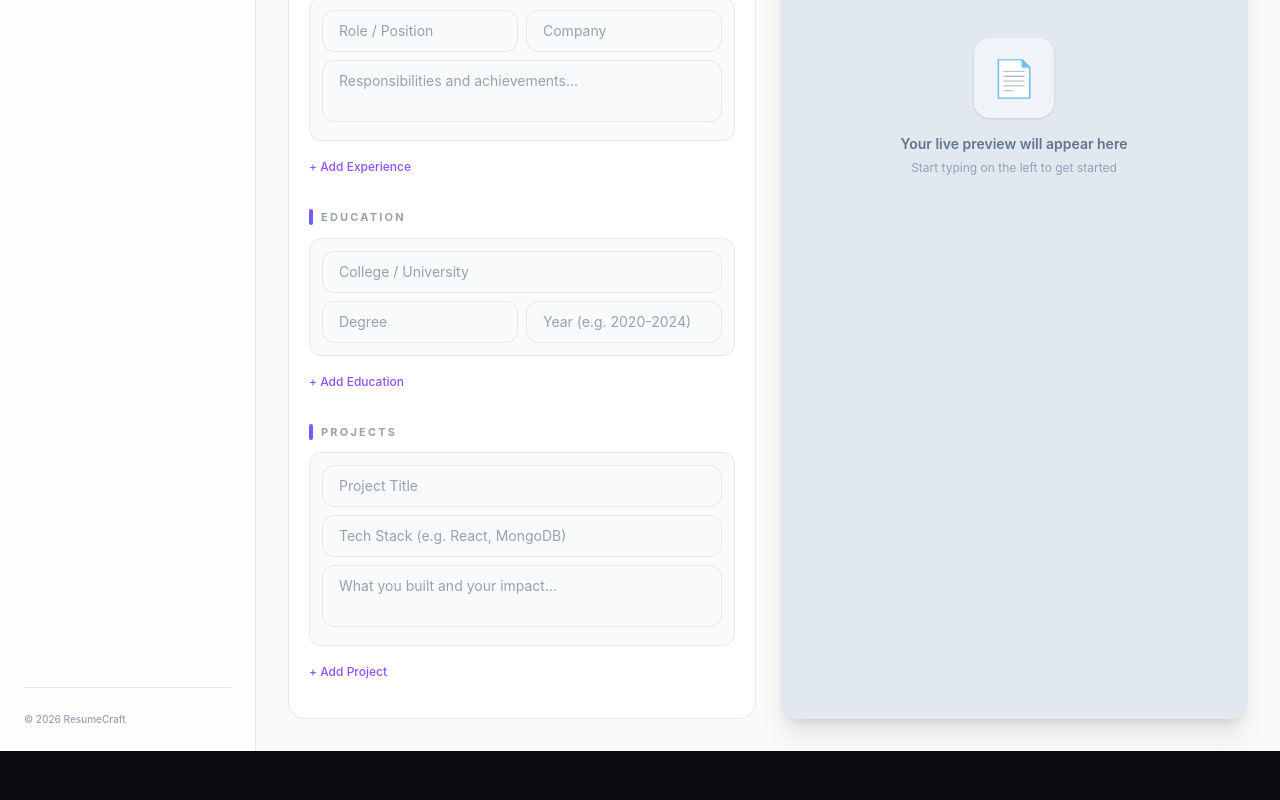
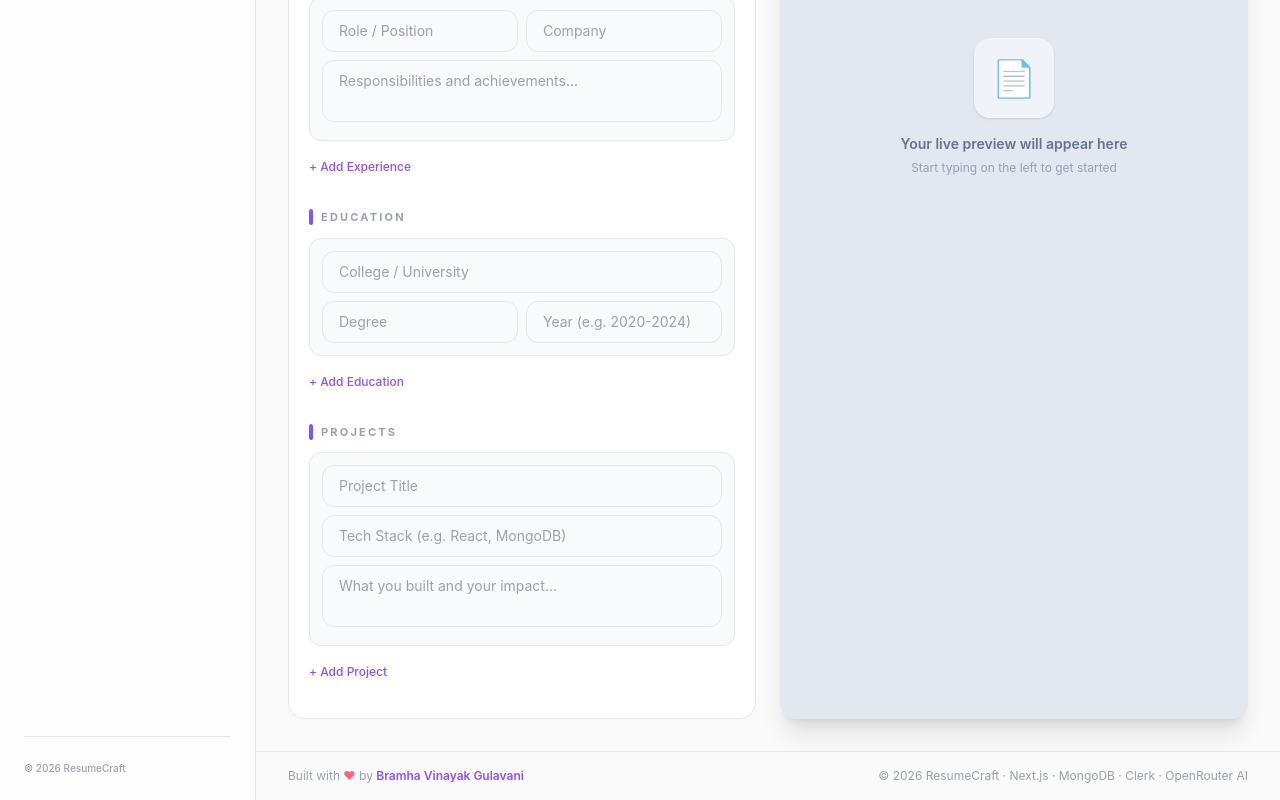
Before and after one commit to bramhagulavani/ResumeCraft, a Next.js app: page /builder in a window 1280 px wide. Shown: the part 792-1592 px from the top of the page. Before the commit the page ends 1543 px from the top, so only its background shows below. Built offline with nearby package versions, Linux system fonts and the light colour scheme.

Commit message:
feat: updated the README file and added the footer

```diff
--- a/app/(dashboard)/layout.tsx
+++ b/app/(dashboard)/layout.tsx
@@ -12,6 +12,20 @@ export default function DashboardLayout({
       <div className="flex-1 flex flex-col min-w-0">
         <Topbar />
         <main className="flex-1 p-8 overflow-y-auto">{children}</main>
+
+        {/* ── FOOTER ── */}
+        <footer className="px-8 py-4 border-t border-gray-200 dark:border-white/[0.06] flex flex-col sm:flex-row items-center justify-between gap-2 text-xs text-gray-400 dark:text-slate-600 transition-colors duration-300">
+          <span>
+            Built with{" "}
+            <span className="text-rose-400">♥</span>{" "}
+            by{" "}
+            <span className="text-violet-500 font-semibold">Bramha Vinayak Gulavani</span>
+          </span>
+          <span>
+            © {new Date().getFullYear()} ResumeCraft · Next.js · MongoDB · Clerk · OpenRouter AI
+          </span>
+        </footer>
+
       </div>
     </div>
   );
```
Also changed, not shown: 1 other file (tests, documents, lock files or other folders).
